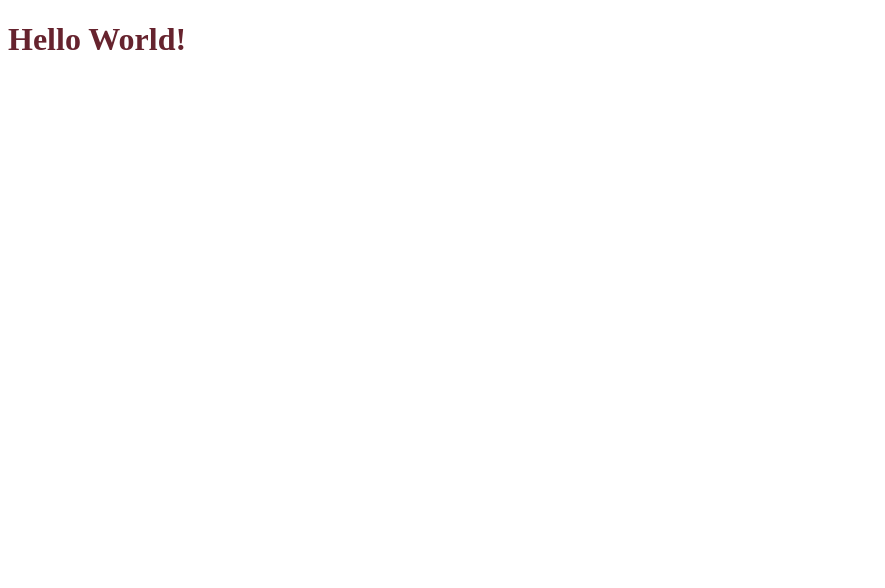
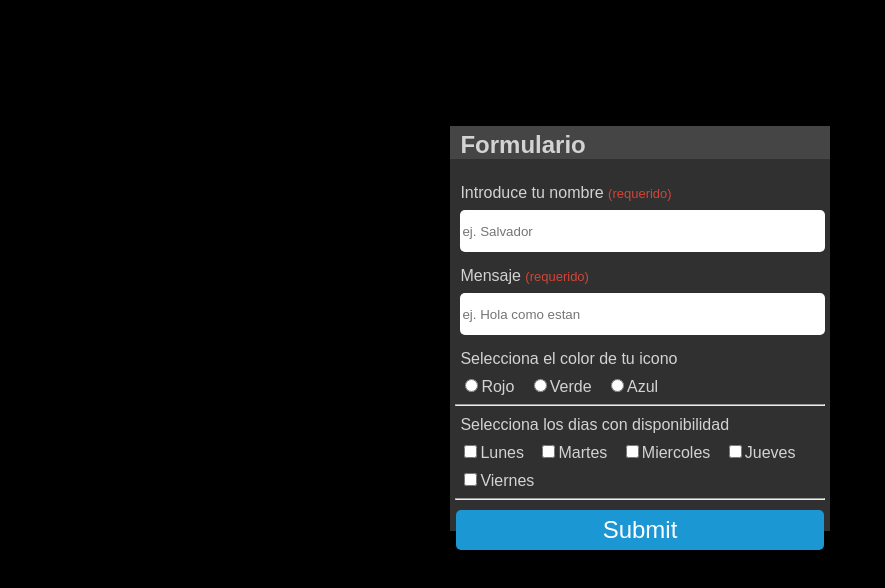
Before and after one commit to salvamn/Inicio-de-ccs, a plain HTML site: page inicio-css/index.html in a window 1280 px wide. Shown: the whole page, without its empty margins (0-885 px from the left). Drawn offline with Linux system fonts and the light colour scheme.

Commit message:
Probando nuevo formulario

```diff
--- a/inicio-css/estilos.css
+++ /dev/null
@@ -1,54 +0,0 @@
-body{
-    background: #151515;
-    color: #bb3636;
-}
-
-
-h1{
-    /* CSS */
-    color: #bb3636;
-    font-size: 50px;
-    text-align: center;
-}
-
-img{
-    width: 50%;
-    display: block;
-    margin: auto;
-}
-
-ol{
-    list-style: square;
-
-}
-
-table, th, td{
-    border: 2px solid rgb(32, 32, 53);
-}
-
-form{
-    background: #151515;
-    color: white;
-    /*width: min-content;*/
-    text-align: center;
-}
-
-#fboton{
-    border: none;
-    border-radius: 10px;
-    width: 150px;
-    height: 30px;
-    background: crimson;
-    color: white;
-}
-
-.cajaTextForm{
-    border: none;
-    border-radius: 10px;
-
-}
-
-.cajaForm{
-    margin-bottom: 10px;
-    margin-left: 5px;
-}
--- a/inicio-css/index.html
+++ b/inicio-css/index.html
@@ -8,6 +8,34 @@
     <title>CSS</title>
 </head>
 <body>
-    <h1>Hello World!</h1>
+    <form action="" id="formulario">
+        <h2>Formulario</h2>
+
+        <p>Introduce tu nombre</p> <p class="p-rojo">(requerido)</p>
+        <input type="text" name="f-nombre" class="cajaTextForm" required placeholder="ej. Salvador">
+        <p>Mensaje</p> <p class="p-rojo">(requerido)</p>
+        <input type="text" name="f-mensaje" class="cajaTextForm" required placeholder="ej. Hola como estan">
+
+        <p>Selecciona el color de tu icono</p> <br>
+        <p><input type="radio" name="f-radio-color" value="rojo">Rojo</p>
+        <p><input type="radio" name="f-radio-color" value="verde">Verde</p>
+        <p><input type="radio" name="f-radio-color" value="azul">Azul</p>
+
+        <hr>
+
+        <p>Selecciona los dias con disponibilidad</p> <br>
+        <p><input type="checkbox" name="disponibilidad" value="">Lunes</p>
+        <p><input type="checkbox" name="disponibilidad" value="">Martes</p>
+        <p><input type="checkbox" name="disponibilidad" value="">Miercoles</p>
+        <p><input type="checkbox" name="disponibilidad" value="">Jueves</p>
+        <p><input type="checkbox" name="disponibilidad" value="">Viernes</p>
+
+        <hr>
+
+        <input type="submit" id="f-boton-form">
+
+
+
+    </form>
 </body>
 </html>
--- /dev/null
+++ b/inicio-css/style-dos.css
@@ -0,0 +1,89 @@
+body{
+    background-color: black;
+    color: white;
+    font-family: Poppins, sans-serif;
+}
+
+h2{
+    background: #303030;
+    padding-top: 2%;
+    padding-bottom: 2%;
+    padding-left: 5%;
+    padding-right: 5%;
+}
+
+#formulario{
+    background: #151515;
+    display: block;
+    margin: auto;
+    width: 40%;
+    height: auto;
+    padding-bottom: 20px;
+}
+
+.fLabel{
+    margin-left: 5%;
+}
+
+.pRequerido{
+    display: inline-block;
+    color: #D04638; /*#D04638 #f0331d*/
+    font-size: 12px;
+    margin: 5px;
+}
+
+.cajaTextForm{
+    display: block;
+    margin: auto;
+    width: 90%;
+    height: 30px;
+    border: 0px;
+    border-radius: 5px;
+    outline: none;
+}
+
+.cajaTextAreaForm{
+    display: block;
+    margin: auto;
+    width: 90%;
+    height: 150px;
+    outline: none;
+    border: 0px;
+    border-radius: 5px;
+
+}
+
+.parrafoForm{
+    display: block;
+    margin-bottom: 3px;
+    margin-left: 5%;
+
+}
+
+.radioForm{
+    display: inline-block;
+    margin-top: 0px;
+    margin-bottom: 10px;
+    margin-right: 2%;
+    margin-left: 5%;
+}
+
+.checkForm{
+    display: inline-block;
+    margin-left: 5%;
+    margin-right: 2%;
+}
+
+#f-boton{
+    display: block;
+    margin: auto;
+    margin-top: 15px;
+    width: 90%;
+    border: none;
+    border-radius: 5px;
+    height: 35px;
+    background: #0366D6;
+    color: white;
+    font-size: 20px;
+    cursor: pointer;
+}
--- a/inicio-css/style.css
+++ b/inicio-css/style.css
@@ -1,3 +1,76 @@
-h1{
-    color: rgb(102, 35, 46);
+*{
+    font-family: 'Nunito Sans', sans-serif;
 }
+
+body{
+    background: black;
+}
+
+
+#formulario{
+    display: block;
+    margin: auto;
+    margin-top: 10%;
+    width: 30%;
+    height: 405px;
+    background: #303030;
+    color: #d3d3d3;
+}
+
+.cajaTextForm{
+    margin: 5px 10px 10px 10px;
+    /*margin-top: 5px;
+    margin-bottom: 10px;
+    margin-left: 10px;
+    margin-right: 10px;*/
+    background: #FFFFFF;
+    width: 95%;
+    height: 40px;
+    border: none;
+    border-radius: 5px;
+    outline: none;
+}
+
+.p-rojo{
+    display: inline-block;
+    padding: 0px;
+    margin: 0px;
+    color: #D04638;
+    font-size: 13px;
+}
+
+#f-boton-form{
+    display: block;
+    margin: auto;
+    margin-top: 10px;
+    width: 97%;
+    height: 40px;
+    border: none;
+    border-radius: 5px;
+    background: #1b97d4;
+    color: white;
+    font-size: 24px;
+    cursor: pointer;
+}
+
+form, h2{
+    background-color: #464545;
+    width: 100%;
+}
+
+h2{
+    width: auto;
+    padding-left: 10px;
+    padding-top: 5px;
+}
+
+p{
+    display: inline-block;
+    margin-left: 10px;
+    margin-bottom: 3px;
+    margin-top: 5px;
+}
+
+hr{
+    margin: 5px;
+}
```
Also changed, not shown: inicio-css/index-dos.html (added, +40 -0 lines), inicio-css/salvador-mellado.html (deleted, +0 -117 lines).
